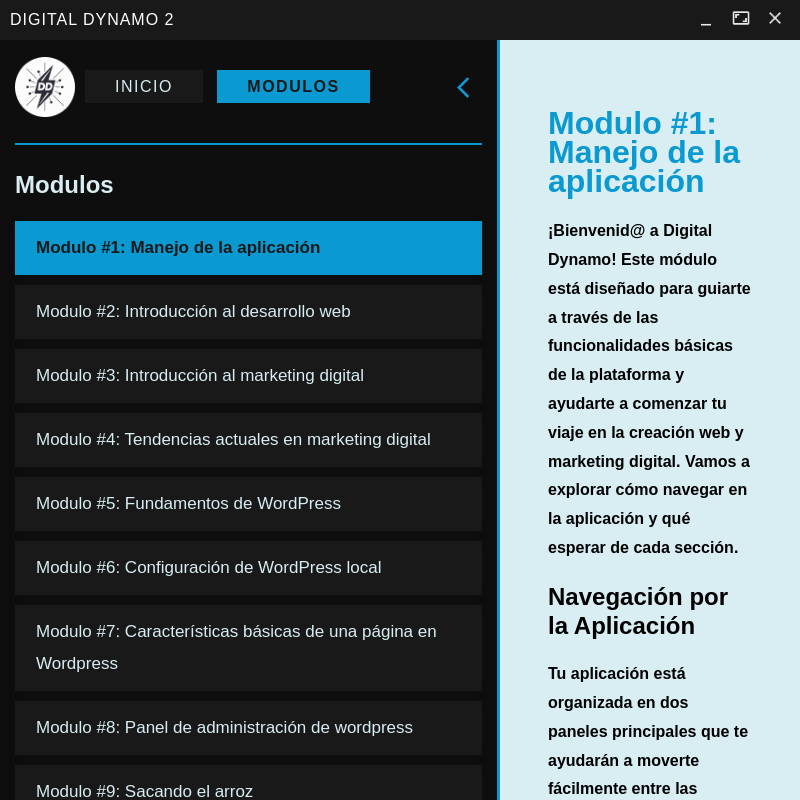
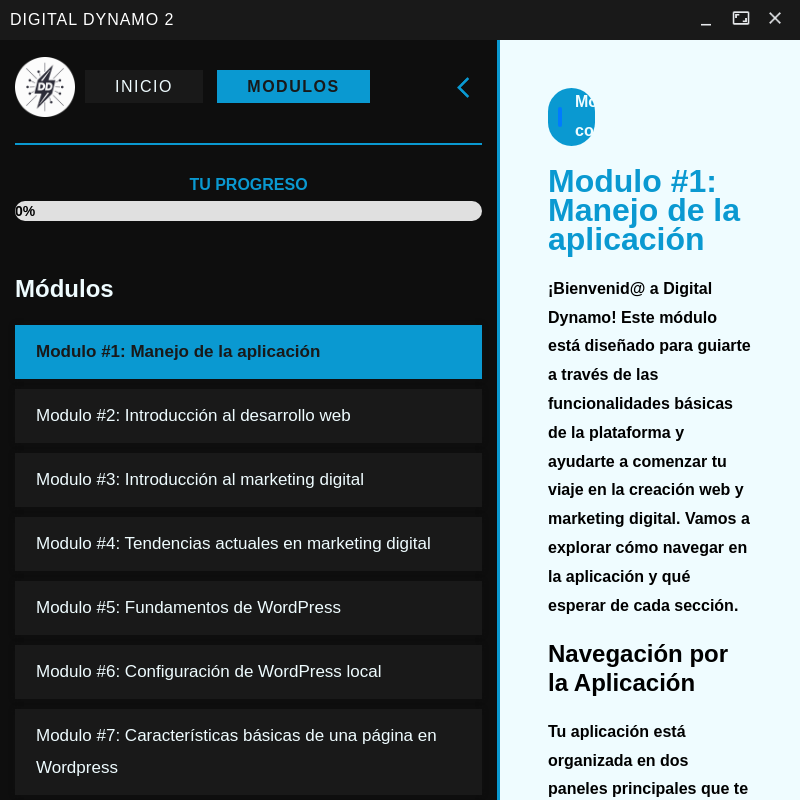
Before and after one commit to s4mn0v/digital-dynamo2, an Electron app: page public/index.html in a window 800 px wide. Both pictures are taken after a click on the link "MODULOS". Drawn offline with Linux system fonts and the light colour scheme; no server answers.

Commit message:
Adding a progress bar for modules

```diff
--- a/src/modules/modules.html
+++ b/src/modules/modules.html
@@ -8,7 +8,16 @@
 </head>
 
 <body>
-    <h2>Modulos</h2>
+    <div id="progress-bar-container">
+        <center>
+            <span style="color: var(--color-blue);font-weight: bold;text-transform: uppercase;">Tu progreso</span>
+        </center>
+        <div id="progress-bar-wrapper">
+            <div id="progress-bar"></div>
+        </div>
+    </div>
+    <br>
+    <h2>Módulos</h2>
     <div id="navigation-modules">
         <ul class="modules-items">
             <li class="modules-item"><a href="#" data-module="module-1">Modulo #1:<span> Manejo de la aplicación</span></a></li>
--- a/src/modules/modules.js
+++ b/src/modules/modules.js
@@ -32,18 +32,70 @@
             throw new Error(`HTTP Error! status: ${response.status}`);
         }
         const htmlContent = await response.text();
-        content2.innerHTML = htmlContent;
 
-        // Navigation betwenn modules
+        // Crear el checkbox
+        const checkbox = document.createElement('input');
+        checkbox.type = 'checkbox';
+        checkbox.id = `checkbox-${moduleId}`;
+        checkbox.className = 'module-checkbox';
+
+        const label = document.createElement('label');
+        label.htmlFor = `checkbox-${moduleId}`;
+        label.textContent = 'Módulo completado';
+
+        const checkboxContainer = document.createElement('div');
+        checkboxContainer.className = 'checkbox-container';
+        checkboxContainer.appendChild(checkbox);
+        checkboxContainer.appendChild(label);
+
+        // Insertar el checkbox al principio del content-2
+        content2.innerHTML = '';
+        content2.appendChild(checkboxContainer);
+
+        // Agregar el contenido del módulo
+        const moduleContent = document.createElement('div');
+        moduleContent.innerHTML = htmlContent;
+        content2.appendChild(moduleContent);
+
+        // Cargar el estado del checkbox
+        const isCompleted = localStorage.getItem(`module-${moduleId}-completed`) === 'true';
+        checkbox.checked = isCompleted;
+
+        // Guardar el estado del checkbox cuando cambie
+        checkbox.addEventListener('change', (e) => {
+            localStorage.setItem(`module-${moduleId}-completed`, e.target.checked);
+            updateProgressBar();
+        });
+
+        // Navigation between modules
         const navigationButtons = createNavigationButtons(moduleId);
         content2.appendChild(navigationButtons);
 
+        updateProgressBar();
     } catch (error) {
         console.error('Error loading module:', error);
         content2.innerHTML = '<p>Failed to load module.</p>';
     }
 }
 
+function updateProgressBar() {
+    const totalModules = document.querySelectorAll('#navigation-modules a').length;
+    const completedModules = Array.from(document.querySelectorAll('#navigation-modules a'))
+        .filter(link => localStorage.getItem(`module-${link.getAttribute('data-module')}-completed`) === 'true')
+        .length;
+
+    const progressPercentage = Math.round((completedModules / totalModules) * 100);
+    const progressBar = document.getElementById('progress-bar');
+    progressBar.style.width = `${progressPercentage}%`;
+
+    // Añadir el texto del porcentaje dentro de la barra de progreso
+    progressBar.textContent = `${progressPercentage}%`;
+
+    // Ajustar el estilo para que el texto sea visible
+    progressBar.style.color = progressPercentage > 50 ? 'white' : 'black';
+    progressBar.style.textAlign = 'center';
+    progressBar.style.lineHeight = '20px'; // Debe coincidir con la altura de la barra
+}
 
 // Modules navigation between buttons
 
--- a/styles/module.css
+++ b/styles/module.css
@@ -60,3 +60,80 @@
     padding: 10px 20px;
     display: block;
 }
+
+#progress-bar-container {
+    width: 100%;
+    margin-bottom: 20px;
+}
+
+#progress-bar-wrapper {
+    width: 100%;
+    background-color: #e0e0e0;
+    border-radius: 10px;
+    overflow: hidden;
+}
+
+#progress-bar {
+    width: 0;
+    height: 20px;
+    background-color: #4CAF50;
+    transition: width 0.3s;
+    font-weight: bold;
+    font-size: 14px;
+}
+
+.checkbox-container {
+    display: flex;
+    align-items: center;
+    margin-bottom: 20px;
+    background-color: var(--color-blue);
+    border-radius: 50px;
+    width: 23%;
+}
+
+.module-checkbox {
+    appearance: none;
+    width: 20px;
+    height: 20px;
+    border: 2px solid #007bff;
+    border-radius: 50px;
+    outline: none;
+    cursor: pointer;
+    transition: background-color 0.3s, border-color 0.3s;
+    background-color: var(--color-white);
+    margin-left: 10px;
+}
+
+.module-checkbox:checked {
+    background-color: green;
+    border-color: green;
+}
+
+.module-checkbox:checked::before {
+    content: '✔';
+    display: block;
+    color: white;
+    text-align: center;
+    line-height: 20px;
+}
+
+.checkbox-container label {
+    margin-left: 10px;
+    font-size: 16px;
+    color: var(--color-white);
+    cursor: pointer;
+}
+
+.module-checkbox:hover {
+    border-color: #0056b3;
+}
+
+.module-checkbox:disabled {
+    background-color: #e9ecef;
+    border-color: #ced4da;
+    cursor: not-allowed;
+}
+
+.module-content {
+    margin-top: 20px;
+}
--- a/styles/style.css
+++ b/styles/style.css
@@ -11,7 +11,7 @@
 
 :root {
     /* Colors */
-    --color-white: #d8eef3;
+    --color-white: #effcff;
     --color-blue: #0a99d1;
     --color-blackground: #0e0e0e;
     --color-light-blackground: #191919;
@@ -66,7 +66,7 @@
 .content-2 {
     padding: 3em;
     flex: 1;
-    height: 100%;
+    height: 90%;
     overflow-y: auto;
     transition: all 0.3s ease;
 }
```
